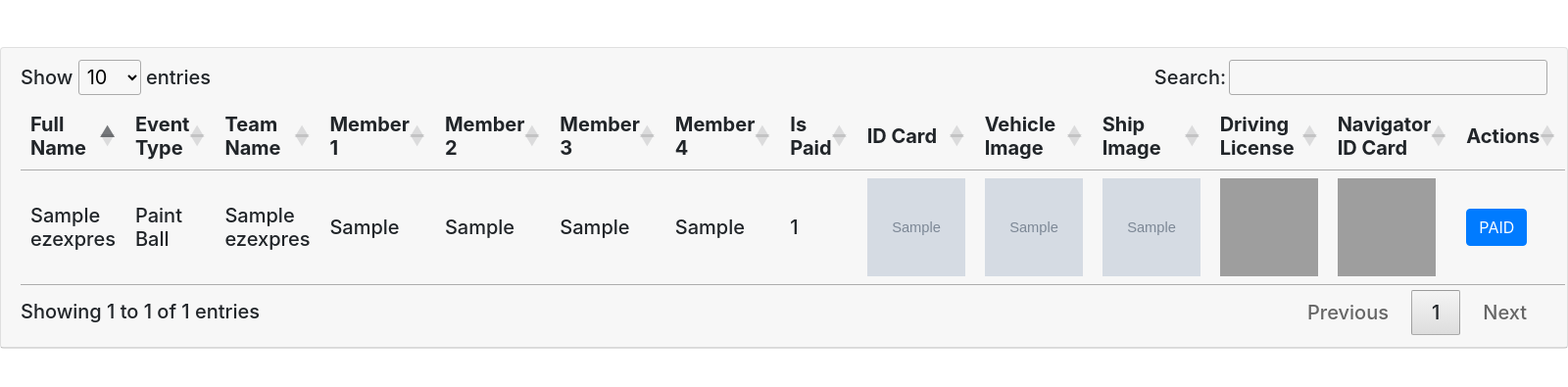
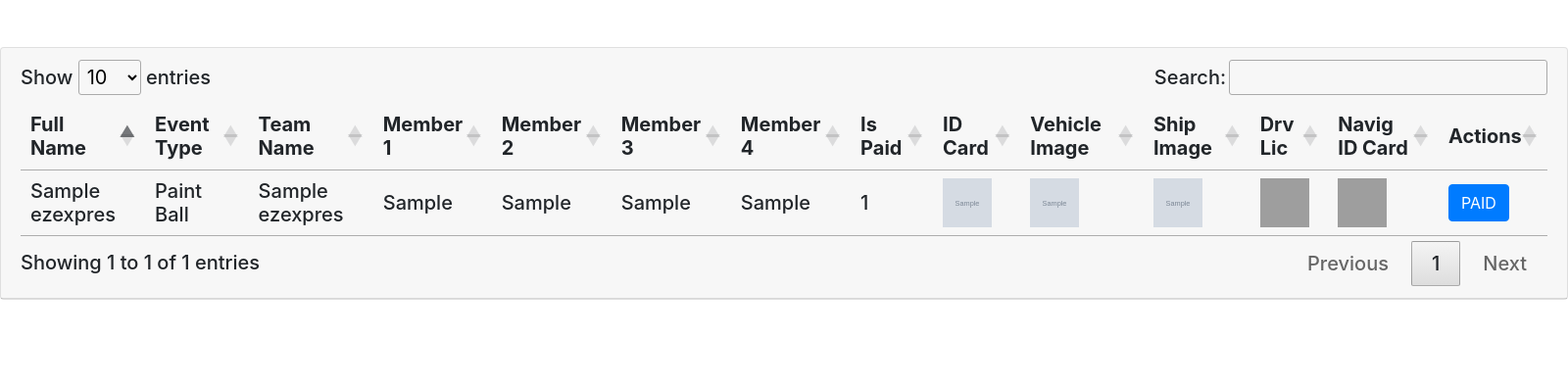
Before and after one commit to KanekoHato/xmasez, a PHP site: page /admin.php in a window 1600 px wide. Shown: the part 56-451 px from the top of the page at 98% size. Run offline with PHP 8.4, Linux system fonts and the light colour scheme; data comes from the database, SQL or seed files in the repository; tables that the repository leaves empty hold one stand-in row (values such as "Sample post"); grey boxes marked "Sample" are stand-in pictures; some libraries are stand-ins or nearby versions; grey boxes are pictures that could not be loaded.

Commit message:
Adjust DB Connection To Connect To DB
Adjust DB Connection To Connect To db.ephorize.com

```diff
--- a/admin.php
+++ b/admin.php
@@ -54,8 +54,8 @@ session_start();
                                                 <th>ID Card</th>
                                                 <th>Vehicle Image</th>
                                                 <th>Ship Image</th>
-                                                <th>Driving License</th>
-                                                <th>Navigator ID Card</th>
+                                                <th>Drv Lic</th>
+                                                <th>Navig ID Card</th>
                                                 <th>Actions</th>
                                             </tr>
                                         </thead>
@@ -68,19 +68,19 @@ session_start();
                                 $vehimgfull = $idimgfull = $shipimgfull = $drivelicimgfull = $navididimgfull = '';
 
                                 if($row['veh_img_path'] > 0){
-                                    $vehimgfull = '<img width="100px" height="100px" src=images/' . $row['veh_img_path'] . '>';
+                                    $vehimgfull = '<img width="50px" height="50px" src=images/' . $row['veh_img_path'] . '>';
                                 }
                                 if($row['ship_img_path'] > 0){
-                                    $shipimgfull = '<img width="100px" height="100px" src=images/' . $row['ship_img_path'] . '>';
+                                    $shipimgfull = '<img width="50px" height="50px" src=images/' . $row['ship_img_path'] . '>';
                                 }
                                 if($row['id_img_path'] > 0){
-                                    $idimgfull = '<img width="100px" height="100px" src=images/' . $row['id_img_path'] . '>';
+                                    $idimgfull = '<img width="50px" height="50px" src=images/' . $row['id_img_path'] . '>';
                                 }
                                 if($row['drive_lic_path'] > 0){
-                                    $drivelicimgfull = '<img width="100px" height="100px" src=images/' . $row['drive_lic_path'] . '>';
+                                    $drivelicimgfull = '<img width="50px" height="50px" src=images/' . $row['drive_lic_path'] . '>';
                                 }
                                 if($row['navi_idcard_path'] > 0){
-                                    $navididimgfull = '<img width="100px" height="100px" src=images/' . $row['navi_idcard_path'] . '>';
+                                    $navididimgfull = '<img width="50px" height="50px" src=images/' . $row['navi_idcard_path'] . '>';
                                 }
                                     echo '
 
--- a/include/dbconnection.php
+++ b/include/dbconnection.php
@@ -1,9 +1,9 @@
 <?php
 // DB credentials.
-define('DB_HOST','localhost');
-define('DB_USER','root');
-define('DB_PASS','');
-define('DB_NAME','ezxmas');
+define('DB_HOST','mariadb');
+define('DB_USER','kaneko');
+define('DB_PASS','M3WQD5qmH6Vzpuu4');
+define('DB_NAME','express');
 // Establish database connection.
 try
 {
```
Also changed, not shown: index.php (+7 -7 lines), registerevent.php (+4 -3 lines).
